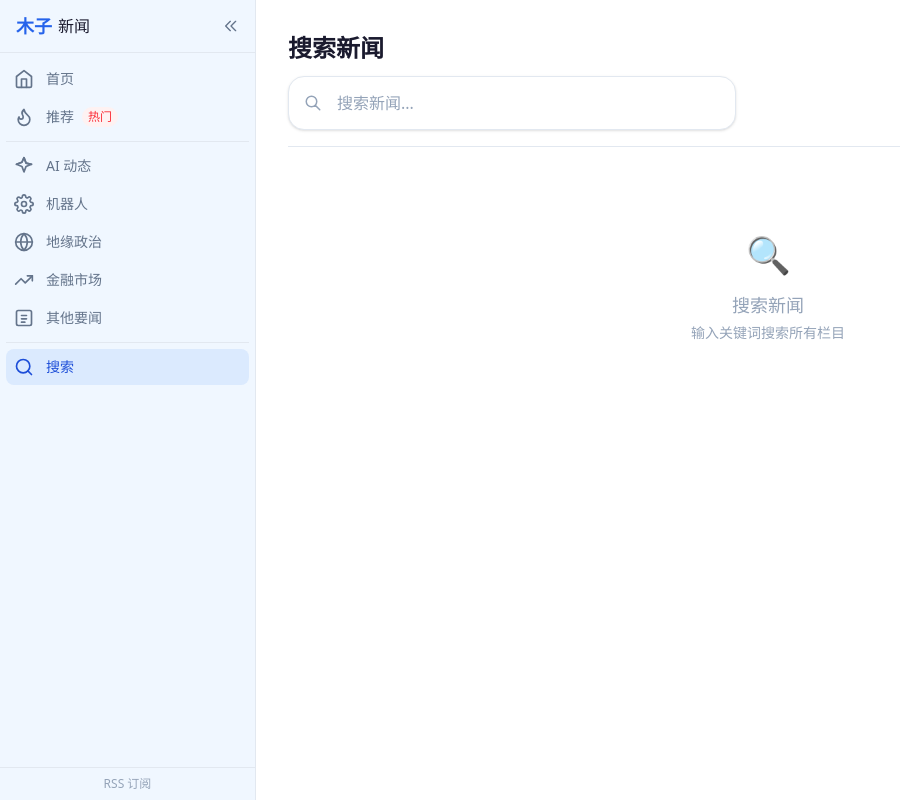
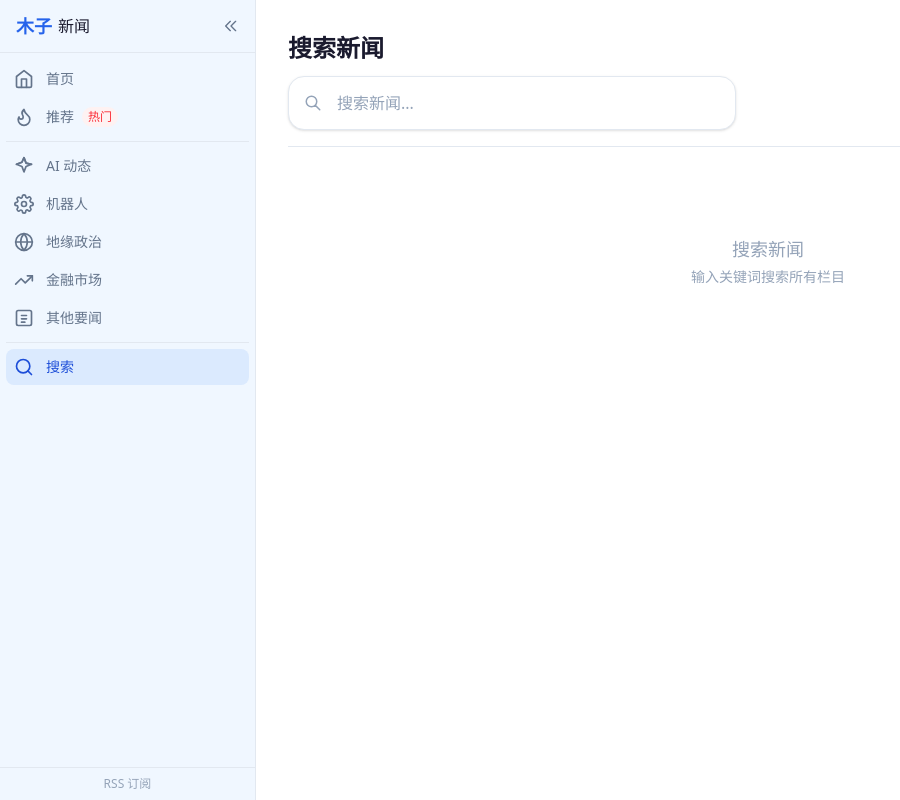
Before and after one commit to qqqzhH/li-news, a Next.js app: page /search in a window 1280 px wide. Shown: the whole page, without its empty margins (0-900 px from the left). Built offline with nearby package versions, Linux system fonts and the light colour scheme.

Commit message:
fix: 改为静态导出部署Cloudflare Pages
- next.config.ts 添加 output: 'export' 生成纯静态HTML
- 删除 OpenNext 依赖和初始化代码
- feed.xml 添加 force-static
- 搜索改为客户端直接过滤本地数据，删除 /api/search
- 适配 Cloudflare Pages 静态托管

```diff
--- a/next.config.ts
+++ b/next.config.ts
@@ -1,7 +1,7 @@
 import type { NextConfig } from "next";
 
-const nextConfig: NextConfig = {};
+const nextConfig: NextConfig = {
+  output: "export",
+};
 
 export default nextConfig;
-
-import('@opennextjs/cloudflare').then(m => m.initOpenNextCloudflareForDev());
--- a/src/app/api/search/route.ts
+++ /dev/null
@@ -1,18 +0,0 @@
-import { NextRequest, NextResponse } from "next/server";
-import { getAllNews } from "@/lib/news";
-
-export async function GET(request: NextRequest) {
-  const q = request.nextUrl.searchParams.get("q") || "";
-  const data = getAllNews();
-
-  const query = q.toLowerCase();
-  const results = data.items.filter(
-    (item) =>
-      item.title.toLowerCase().includes(query) ||
-      item.summary.toLowerCase().includes(query)
-  ).sort(
-    (a, b) => new Date(b.publishedAt).getTime() - new Date(a.publishedAt).getTime()
-  );
-
-  return NextResponse.json(results);
-}
--- a/src/app/feed.xml/route.ts
+++ b/src/app/feed.xml/route.ts
@@ -1,6 +1,8 @@
 import { getAllNews } from "@/lib/news";
 import { formatTime } from "@/lib/utils";
 import { CATEGORY_LABEL } from "@/types";
+
+export const dynamic = "force-static";
 
 export async function GET() {
   const data = getAllNews();
--- a/src/app/search/page.tsx
+++ b/src/app/search/page.tsx
@@ -4,25 +4,28 @@ import { useSearchParams } from "next/navigation";
 import { useState, useEffect, Suspense } from "react";
 import SearchBar from "@/components/SearchBar";
 import NewsCard from "@/components/NewsCard";
-import { NewsItem } from "@/types";
+import { getAllNews } from "@/lib/news";
 
 function SearchContent() {
   const searchParams = useSearchParams();
   const query = searchParams.get("q") || "";
-  const [results, setResults] = useState<NewsItem[]>([]);
-  const [loading, setLoading] = useState(false);
+  const [results, setResults] = useState<any[]>([]);
 
   useEffect(() => {
     if (!query.trim()) {
       setResults([]);
       return;
     }
-    setLoading(true);
-    fetch(`/api/search?q=${encodeURIComponent(query)}`)
-      .then((r) => r.json())
-      .then((data) => setResults(data))
-      .catch(() => setResults([]))
-      .finally(() => setLoading(false));
+    // 客户端搜索：直接过滤本地数据
+    const data = getAllNews();
+    const q = query.toLowerCase();
+    const filtered = data.items.filter(
+      (item) =>
+        item.title.toLowerCase().includes(q) ||
+        item.summary.toLowerCase().includes(q) ||
+        item.category.toLowerCase().includes(q)
+    );
+    setResults(filtered);
   }, [query]);
 
   return (
@@ -34,21 +37,21 @@ function SearchContent() {
         </div>
       </div>
 
-      {loading && (
+      {!query && (
         <div className="text-center py-16 text-[var(--color-text-muted)]">
-          <p>搜索中...</p>
+          <p className="text-lg font-medium mb-1">搜索新闻</p>
+          <p className="text-sm">输入关键词搜索所有栏目</p>
         </div>
       )}
 
-      {!loading && query && results.length === 0 && (
+      {query && results.length === 0 && (
         <div className="text-center py-16 text-[var(--color-text-muted)]">
-          <div className="text-4xl mb-4">🔍</div>
           <p className="text-lg font-medium mb-1">未找到结果</p>
           <p className="text-sm">试试其他关键词</p>
         </div>
       )}
 
-      {!loading && results.length > 0 && (
+      {results.length > 0 && (
         <>
           <p className="text-sm text-[var(--color-text-muted)]">
             找到 {results.length} 条结果
@@ -59,14 +62,6 @@ function SearchContent() {
             ))}
           </div>
         </>
-      )}
-
-      {!query && (
-        <div className="text-center py-16 text-[var(--color-text-muted)]">
-          <div className="text-4xl mb-4">🔍</div>
-          <p className="text-lg font-medium mb-1">搜索新闻</p>
-          <p className="text-sm">输入关键词搜索所有栏目</p>
-        </div>
       )}
     </div>
   );
```
